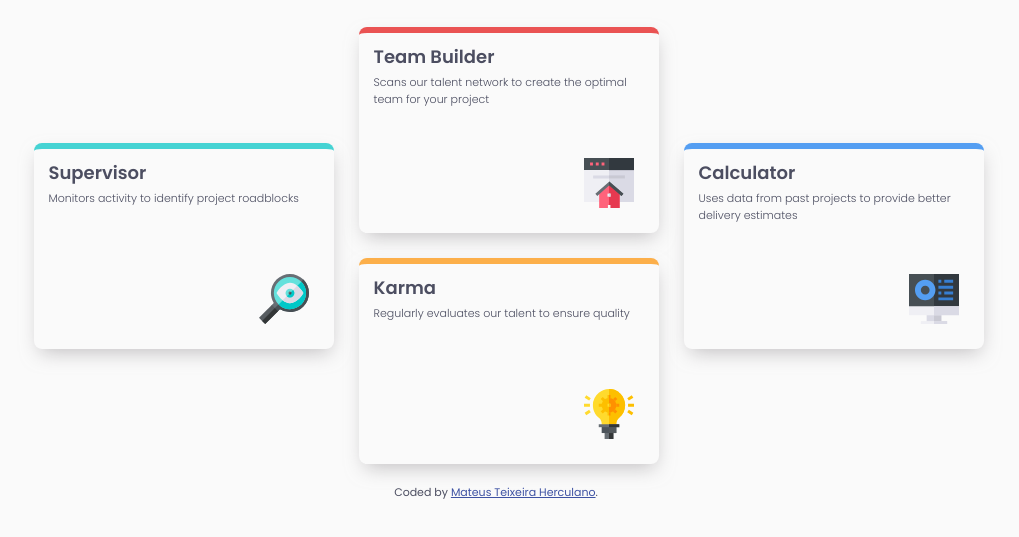
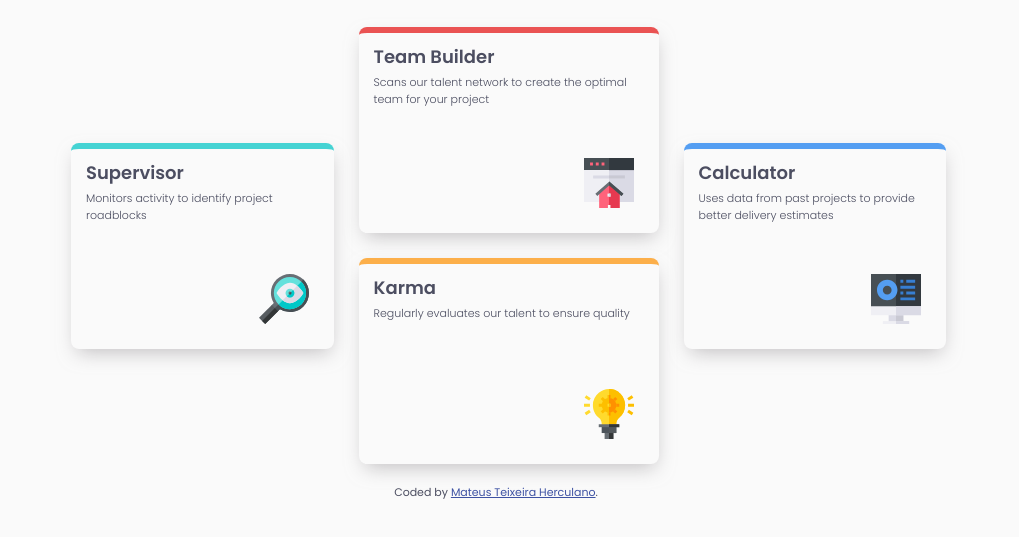
Before and after one commit to mateusth/Mentor-4-cards, a plain HTML site: page index.html in a window 1280 px wide. Shown: the part 161-698 px from the top of the page, without its empty margins (144-1163 px from the left). Drawn offline with Linux system fonts and the light colour scheme.

Commit message:
Update style.css

```diff
--- a/style.css
+++ b/style.css
@@ -53,7 +53,7 @@ img {
 .attribution a { color: hsl(228, 45%, 44%); }
 
 @media only screen and (min-width: 700px) {
-    body {width: 1100px;}
+    body {width: 900px;}
     h1 {font-size: 25px; font-weight: 400; margin-bottom: -18px;}
     h2 {font-size: 25.7px;}
     h3 {font-size: 13px; width: 450px; margin: auto}
```
